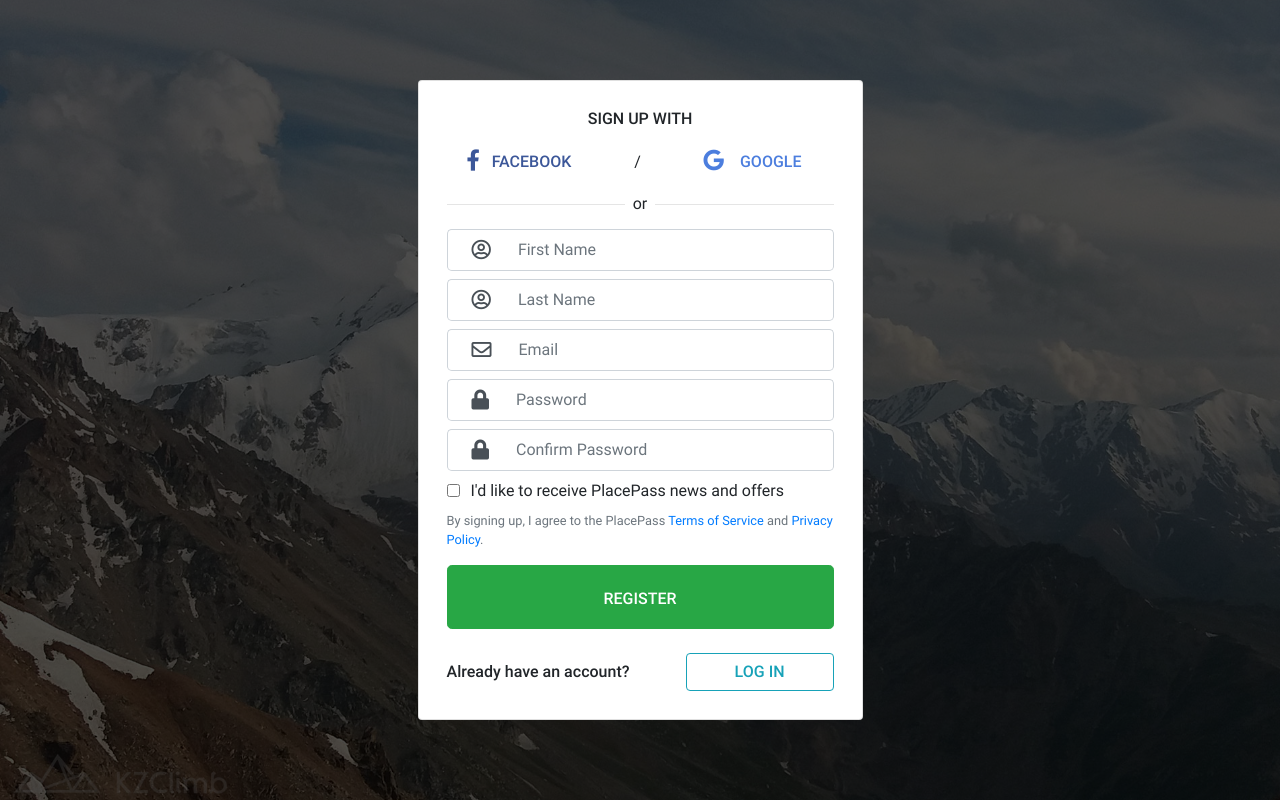
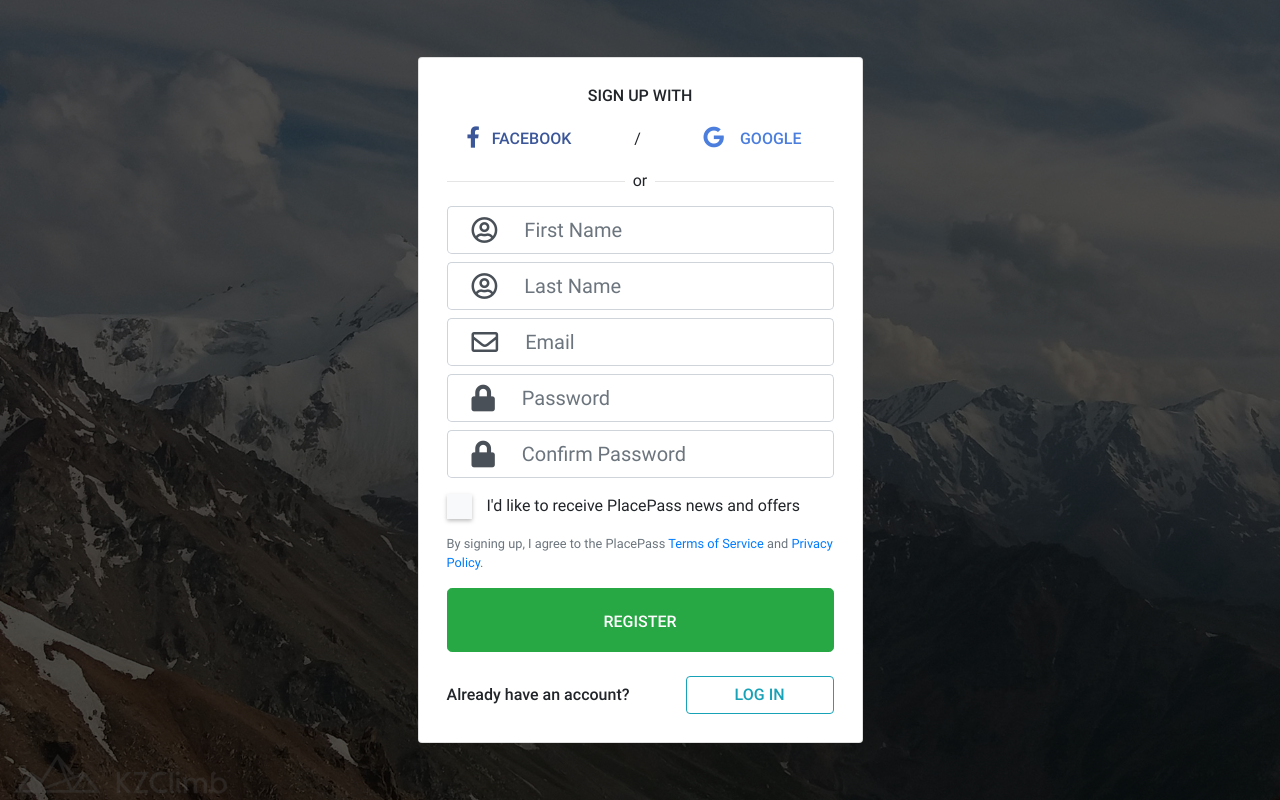
Before and after one commit to dclimber/django-oauth-test, a Django app: page /accounts/signup/ in a window 1280 px wide. Run offline with Django 3.2, Linux system fonts and the light colour scheme; some libraries are stand-ins or nearby versions.

Commit message:
feat: Add custom checkbox (as in task picture)

```diff
--- a/assets/scss/_helpers.scss
+++ b/assets/scss/_helpers.scss
@@ -37,3 +37,70 @@ $google-color: #4C7EDE;
 .font-weight-medium {
     font-weight: 500 !important;
 }
+
+// custom checkbox
+
+.custom-checkbox-container {
+    padding-left: 20px;
+    cursor: pointer;
+    -webkit-user-select: none;
+    -moz-user-select: none;
+    -ms-user-select: none;
+    user-select: none;
+
+    &:hover input ~ .checkmark {
+        // add grey bg-color on hover
+        background-color: $gray-100;
+    }
+
+    input {
+        // hide browser's checkbox
+        position: absolute;
+        opacity: 0;
+        cursor: pointer;
+        height: 0;
+        width: 0;
+
+        &:checked ~ .checkmark {
+            // when checked - add light bg
+            background-color: $light;
+
+            &:after {
+                // show checkmark, when checked
+                display: block;
+            }
+        }
+    }
+
+    .checkmark:after {
+        // style the tick (indicator)
+        left: 8px;
+        top: 2px;
+        width: 10px;
+        height: 15px;
+        border: solid $green;
+        border-width: 0 3px 3px 0;
+        -webkit-transform: rotate(45deg);
+        -ms-transform: rotate(45deg);
+        transform: rotate(45deg);
+    }
+
+}
+
+.checkmark {
+    // custom checkbox itself
+    position: absolute;
+    top: 0;
+    left: 0;
+    height: 25px;
+    width: 25px;
+    background-color: $gray-100;
+    box-shadow: 0 0.125rem 0.25rem rgba($black, 0.25);
+
+    &:after {
+        // create tick (checkmark itself), hidden when not checked
+        content: "";
+        position: absolute;
+        display: none;
+    }
+}
--- a/templates/partials/form_fields.html
+++ b/templates/partials/form_fields.html
@@ -11,10 +11,13 @@
 <!--Body-->
 {% for field in form.visible_fields %}
   {% if field.field.widget.input_type  == 'checkbox' %}
-    <div class="form-check">
-        {{ field|add_class:'form-check-input' }}
-        <label for="{{ field.id_for_label }}" class="form-check-label pl-1">{{ field.label }}
+    <div class="form-check mt-3">
+        <label class="custom-checkbox-container" for="{{ field.id_for_label }}">
+          {{ field.label }}
+          {{ field }}
+          <span class="checkmark"></span>
         </label>
+
         {% for error in field.errors %}
           <div class="invalid-feedback">{{ error }}</div>
         {% endfor %}
@@ -29,7 +32,7 @@
           <div class="input-group-prepend">
             {% for key, value in form.icons.items %}
                 {% if field.name == key %}
-                  <span class="input-group-text bg-transparent border-right-0"><i class="{{ value }} px-2"></i></span>
+                  <span class="input-group-text bg-transparent border-right-0"><i class="{{ value }} fa-lg px-2"></i></span>
                 {% endif %}
             {% endfor %}
             </div>
```
Also changed, not shown: assets/css/styles.css, 1 other file.
